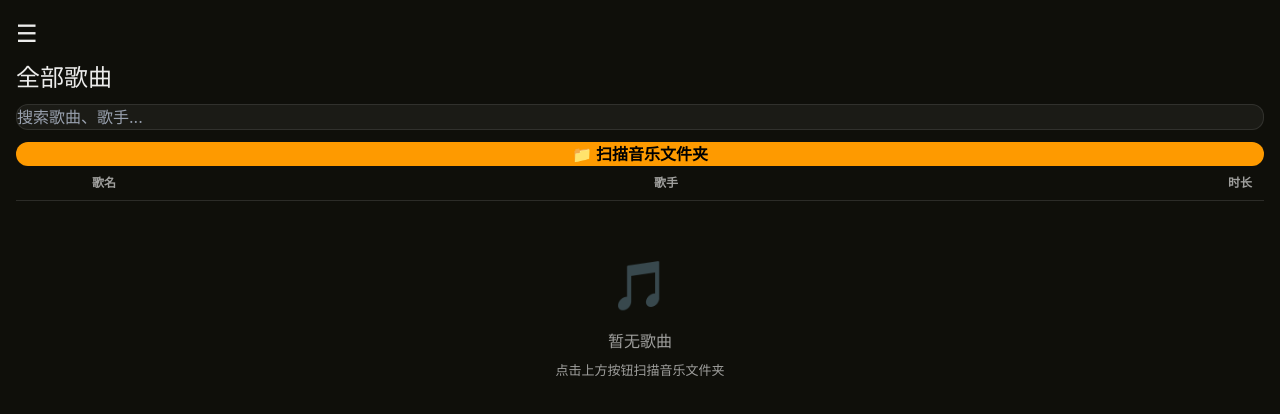
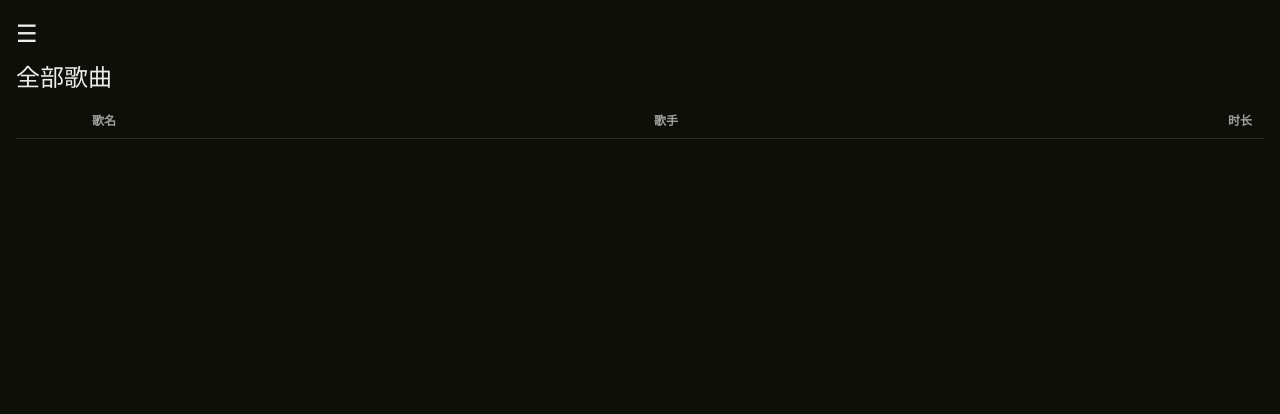
Before and after one commit to gamelifes/local-music-lal, a React (Vite) app: page / in a window 1280 px wide. Shown: the top 414 px of the page. Built offline with nearby package versions, Linux system fonts and the light colour scheme.

Commit message:
style: restore Home page to match prototype exactly

```diff
--- a/src/pages/Home.tsx
+++ b/src/pages/Home.tsx
@@ -1,8 +1,5 @@
-import { useState } from 'react'
 import { useLibraryStore } from '../store/library'
 import { usePlayerStore } from '../store/player'
-import { scanFolder } from '../lib/scanner'
-import { Badge } from '../components/ui/Badge'
 
 interface HomeProps {
   onNavigate: (page: string) => void
@@ -10,23 +7,10 @@ interface HomeProps {
 }
 
 export function Home({ onToggleDrawer }: HomeProps) {
-  const [searchQuery, setSearchQuery] = useState('')
-  const { songs, addSongs } = useLibraryStore()
+  const { songs } = useLibraryStore()
   const { play, currentSong } = usePlayerStore()
 
-  const filteredSongs = songs.filter(s =>
-    !s.hidden && (
-      s.title.toLowerCase().includes(searchQuery.toLowerCase()) ||
-      s.artist.toLowerCase().includes(searchQuery.toLowerCase())
-    )
-  )
-
-  const handleScan = async () => {
-    const scannedSongs = await scanFolder()
-    if (scannedSongs.length > 0) {
-      await addSongs(scannedSongs)
-    }
-  }
+  const visibleSongs = songs.filter(s => !s.hidden)
 
   return (
     <div className="page active">
@@ -34,30 +18,14 @@ export function Home({ onToggleDrawer }: HomeProps) {
         {/* Sticky Header */}
         <div style={{ position: 'sticky', top: 0, zIndex: 10, background: '#0F0F0A', padding: '8px 0 0' }}>
           <div style={{ padding: '8px 0' }}>
-            <button onClick={onToggleDrawer} style={{ background: 'none', border: 'none', color: 'var(--text)', fontSize: '24px', cursor: 'pointer' }}>☰</button>
+            <button
+              onClick={onToggleDrawer}
+              style={{ background: 'none', border: 'none', color: 'var(--text)', fontSize: '24px', cursor: 'pointer' }}
+            >
+              ☰
+            </button>
           </div>
           <h2 style={{ fontSize: '24px', margin: '0 0 8px' }}>全部歌曲</h2>
-
-          {/* Search */}
-          <div style={{ marginBottom: '12px' }}>
-            <input
-              type="text"
-              placeholder="搜索歌曲、歌手..."
-              value={searchQuery}
-              onChange={(e) => setSearchQuery(e.target.value)}
-              className="w-full px-4 py-3 bg-white/5 border border-white/10 rounded-xl text-white placeholder-gray-400 focus:border-amber-500 focus:outline-none"
-            />
-          </div>
-
-          {/* Scan Button */}
-          <button
-            onClick={handleScan}
-            className="w-full py-3 bg-amber-500 text-black rounded-xl font-semibold hover:bg-amber-400 transition-colors mb-4"
-          >
-            📁 扫描音乐文件夹
-          </button>
-
-          {/* Table Header */}
           <table className="song-table" style={{ width: '100%' }}>
             <thead>
               <tr>
@@ -73,16 +41,7 @@ export function Home({ onToggleDrawer }: HomeProps) {
         {/* Song List */}
         <table className="song-table" style={{ width: '100%' }}>
           <tbody>
-            {filteredSongs.length === 0 ? (
-              <tr>
-                <td colSpan={4} style={{ textAlign: 'center', padding: '48px 16px', color: 'var(--text-secondary)' }}>
-                  <div style={{ fontSize: '48px', marginBottom: '8px' }}>🎵</div>
-                  <div>暂无歌曲</div>
-                  <div style={{ fontSize: '13px', marginTop: '8px' }}>点击上方按钮扫描音乐文件夹</div>
-                </td>
-              </tr>
-            ) : (
-              filteredSongs.map(s => (
+            {visibleSongs.map(s => (
               <tr
                 key={s.id}
                 className={currentSong?.id === s.id ? 'song-playing' : ''}
@@ -92,15 +51,11 @@ export function Home({ onToggleDrawer }: HomeProps) {
                 <td style={{ width: 64, padding: '8px', textAlign: 'center' }}>
                   <div className="cover-thumb"></div>
                 </td>
-                  <td className="col-song">
-                    {s.title}
-                    <Badge variant={s.quality}>{s.quality}</Badge>
-                  </td>
+                <td className="col-song">{s.title}</td>
                 <td className="col-artist">{s.artist}</td>
                 <td style={{ width: 60, textAlign: 'right' }}>{s.duration}</td>
               </tr>
-              ))
-            )}
+            ))}
           </tbody>
         </table>
       </div>
```
Lines whose indentation alone changed are shown as unchanged.
